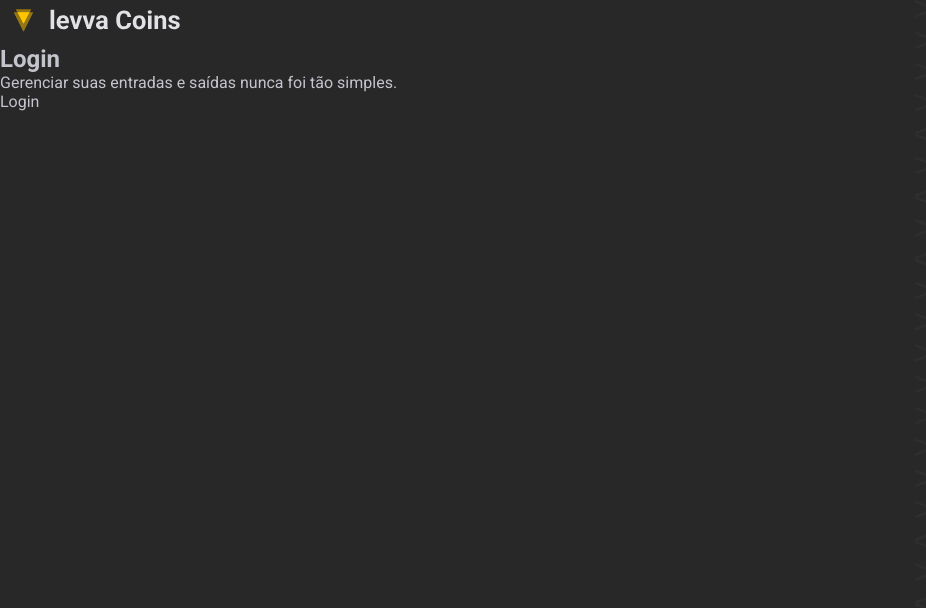
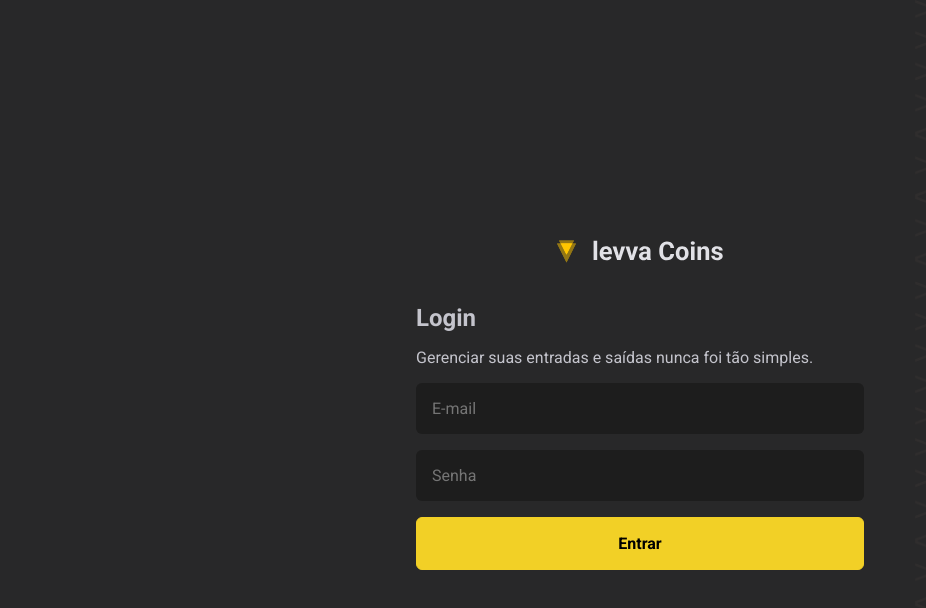
Before and after one commit to joaofelima96/levva-coins, a React (Vite) app: page /login in a window 1280 px wide. Shown: the top 608 px of the page, without its empty margins (0-926 px from the left). Built offline with nearby package versions, Linux system fonts and the light colour scheme.

Commit message:
15 Estilizacao - Login e cadasgro III

```diff
--- a/src/layouts/AuthLayout/index.tsx
+++ b/src/layouts/AuthLayout/index.tsx
@@ -1,6 +1,6 @@
 import { ReactNode } from "react"
 
-import { AuthBackground } from "./styles";
+import { AuthBackground, AuthWrapper, AuthContent } from "./styles";
 
 import LevvaCoinsLogo from "../../assets/logo.svg"
 
@@ -13,18 +13,18 @@ interface AuthLayoutProps {
 export function AuthLayout({ title, subtitle, children }: AuthLayoutProps) {
     return (
         <AuthBackground>
-            <main>
+            <AuthWrapper>
                 <header>
                     <img src={LevvaCoinsLogo} alt="Marca levva coins" />
                 </header>
-            </main>
-            <section>
-                <div>
-                    <h2>{title}</h2>
-                    <p>{subtitle}</p>
-                </div>
-                {children}
-            </section>
+                <AuthContent>
+                    <div>
+                        <h2>{title}</h2>
+                        <p>{subtitle}</p>
+                    </div>
+                    {children}
+                </AuthContent>
+            </AuthWrapper>
         </AuthBackground>
     )
 }
--- a/src/layouts/AuthLayout/styles.ts
+++ b/src/layouts/AuthLayout/styles.ts
@@ -8,4 +8,34 @@ export const AuthBackground = styled.div`
     background-position: right;
 
     height: 100vh;
+`;
+
+export const AuthWrapper = styled.main`
+    display: flex;
+    flex-direction: column;
+    justify-content: center;
+
+    max-width: 30rem;
+    height: 100vh;
+    padding: 0 1rem;
+    margin: 0 auto;
+
+    header {
+        display: flex;
+        justify-content: center;
+        margin-bottom: 32px;
+    }
 `
+
+export const AuthContent = styled.div`
+    div {
+        h2 {
+            font-size: 1.5rem;
+            margin-bottom: 1rem;
+        }
+        p {
+            font-size: 1rem;
+            min-width: 360px;
+        }
+    }
+`
--- a/src/pages/Login/index.tsx
+++ b/src/pages/Login/index.tsx
@@ -1,9 +1,14 @@
 import { AuthLayout } from "../../layouts/AuthLayout";
+import { Form, FormButton, FormInput } from "../../styles/global";
 
 export function Login() {
     return (
         <AuthLayout title="Login" subtitle="Gerenciar suas entradas e saídas nunca foi tão simples.">
-            <p>Login</p>
+            <Form>
+                <FormInput type="email" placeholder="E-mail" />
+                <FormInput type="password" placeholder="Senha" />
+                <FormButton type="submit">Entrar</FormButton>
+            </Form>
         </AuthLayout>
     );
 }
--- a/src/pages/NewAccount/index.tsx
+++ b/src/pages/NewAccount/index.tsx
@@ -1,9 +1,16 @@
 import { AuthLayout } from "../../layouts/AuthLayout";
+import { Form, FormButton, FormInput } from "../../styles/global";
 
 export function NewAccount() {
     return (
         <AuthLayout title="Cadastro" subtitle="Crie sua conta e começe a gerenciar suas finanças.">
-            <p>New Account</p>
+            <Form>
+                <FormInput type="name" placeholder="Nome e sobrenome" />
+                <FormInput type="email" placeholder="E-mail" />
+                <FormInput type="password" placeholder="Senha" />
+                <FormInput type="password" placeholder="Confirme a senha" />
+                <FormButton type="submit">Criar conta</FormButton>
+            </Form>
         </AuthLayout>
     )
 }
--- a/src/styles/defaultTheme.ts
+++ b/src/styles/defaultTheme.ts
@@ -6,7 +6,7 @@ export const DefaultTheme = {
     "gray-500": "#343435",
     "gray-600": "#282829",
 
-    black: "1D1D1D",
+    black: "#1D1D1D",
 
     "yellow-300": "#F2D026",
     "yellow-500": "#FFC600",
--- a/src/styles/global.ts
+++ b/src/styles/global.ts
@@ -1,4 +1,4 @@
-import { createGlobalStyle } from "styled-components";
+import styled, { createGlobalStyle } from "styled-components";
 
 export const GlobalStyle = createGlobalStyle`
     * {
@@ -22,3 +22,42 @@ export const GlobalStyle = createGlobalStyle`
         font: 400 1rem 'Roboto', sans-serif;
     }
 `
+
+export const Form = styled.form`
+    display: flex;
+    flex-direction: column;
+
+    padding-top: 1rem;
+`
+
+export const FormInput = styled.input`
+    background: ${props => props.theme.black};
+    color: ${props => props.theme.white};
+    border: 0;
+
+    padding: 1rem;
+    border-radius: 6px;
+
+    & + & {
+        margin-top: 1rem;
+    }
+`
+
+export const FormButton = styled.button`
+    background: ${props => props.theme["yellow-300"]};
+
+    padding: 1rem 0;
+    margin-top: 1rem;
+
+    border-radius: 6px;
+    border: 1px solid ${props => props.theme["yellow-300"]};
+    font-weight: bold;
+
+    transition: background 1s ease;
+
+    &:hover {
+        cursor: pointer;
+        background: ${props => props.theme["yellow-500"]};
+        border: 1px solid ${props => props.theme["yellow-500"]};
+    }
+`;
```
